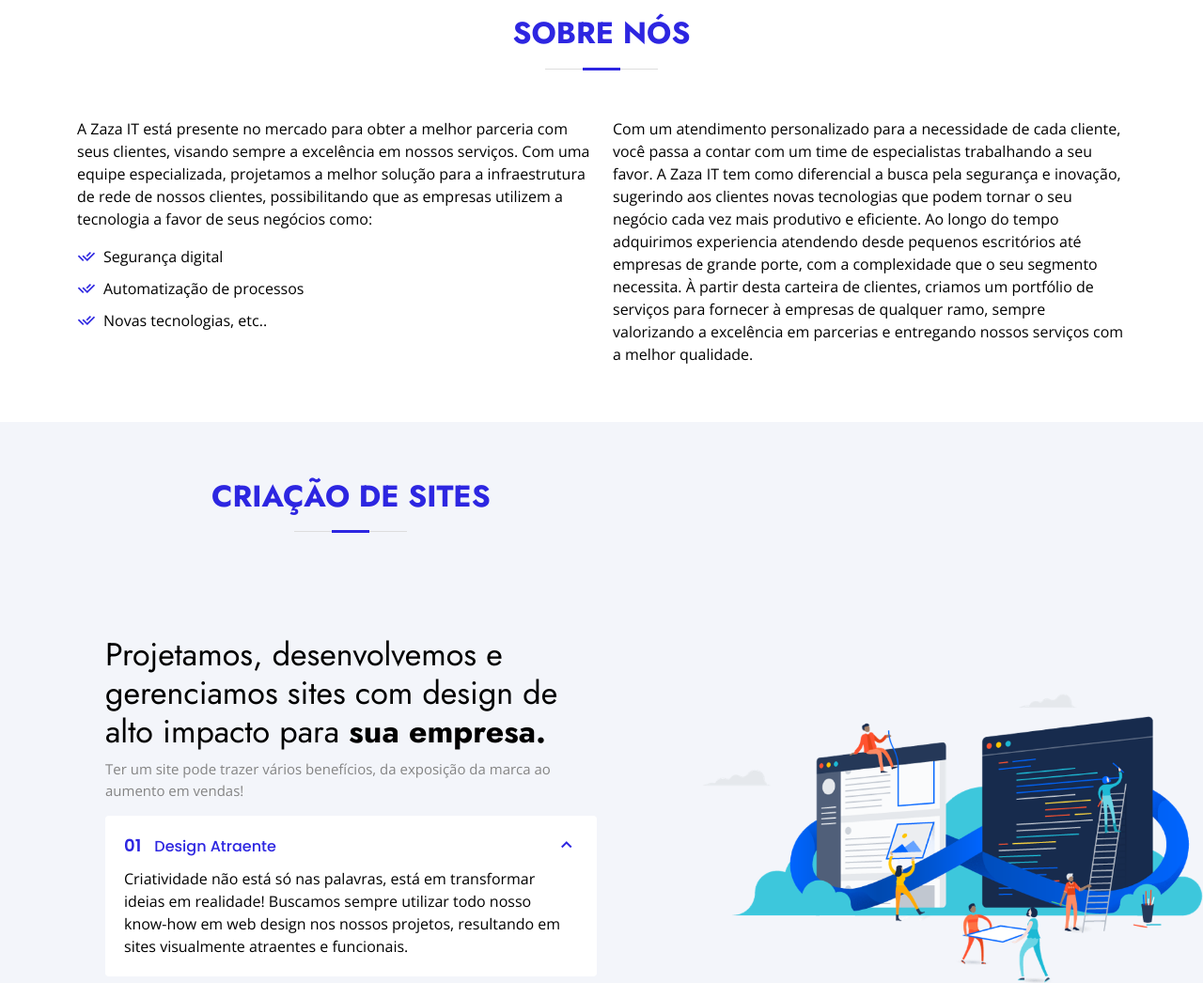
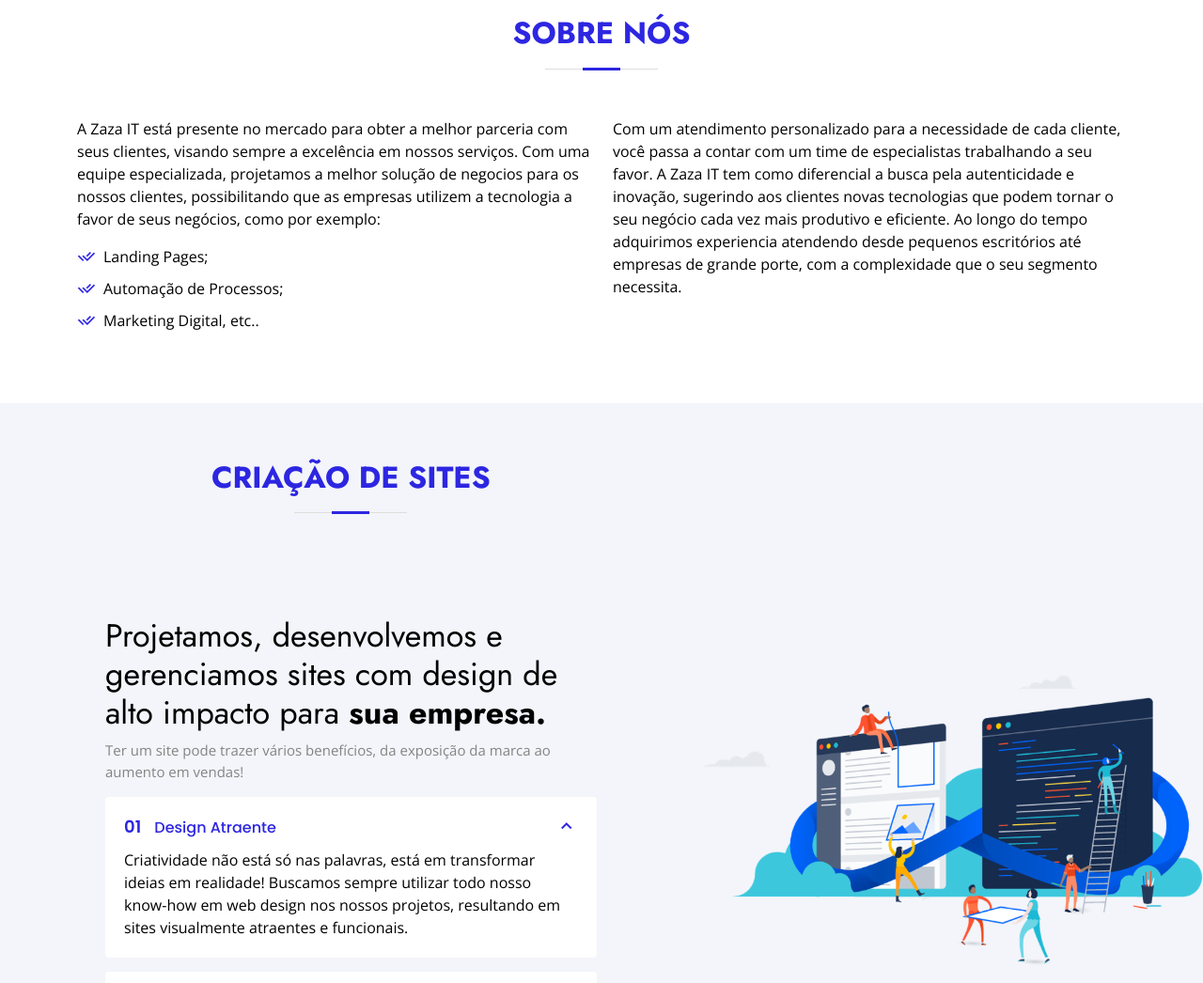
Before and after one commit to relicote/projeto-zaza, a plain HTML site: page index.html in a window 1280 px wide. Shown: the part 800-1846 px from the top of the page at 94% size. Drawn offline with nearby package versions, Linux system fonts and the light colour scheme.

Commit message:
update
atualizando textos de apresentação do site

```diff
--- a/index.html
+++ b/index.html
@@ -53,7 +53,7 @@
           <li><a class="nav-link scrollto active" href="#hero">Home</a></li>
           <li><a class="nav-link scrollto" href="#about">Sobre nós</a></li>
           <li><a class="nav-link scrollto" href="#servicos">Serviços</a></li>
-		  <li><a class="nav-link scrollto" href="#planos">Planos</a></li>
+		      <!--<li><a class="nav-link scrollto" href="#planos">Planos</a></li> -->
           <li><a class="nav-link scrollto" href="#contato">Contato</a></li>
           <li><a class="getstarted get-started-btn" href="#criachamado">Abrir chamado</a></li>
         </ul>
@@ -124,17 +124,17 @@
         <div class="row content">
           <div class="col-lg-6">
             <p>
-              A Zaza IT está presente no mercado para obter a melhor parceria com seus clientes, visando sempre a excelência em nossos serviços. Com uma equipe especializada, projetamos a melhor solução para a infraestrutura de rede de nossos clientes, possibilitando que as empresas utilizem a tecnologia a favor de seus negócios como:
+              A Zaza IT está presente no mercado para obter a melhor parceria com seus clientes, visando sempre a excelência em nossos serviços. Com uma equipe especializada, projetamos a melhor solução de negocios para os nossos clientes, possibilitando que as empresas utilizem a tecnologia a favor de seus negócios, como por exemplo:
             </p>
             <ul>
-              <li><i class="ri-check-double-line"></i> Segurança digital</li>
-              <li><i class="ri-check-double-line"></i> Automatização de processos</li>
-              <li><i class="ri-check-double-line"></i> Novas tecnologias, etc..</li>
+              <li><i class="ri-check-double-line"></i> Landing Pages;</li>
+              <li><i class="ri-check-double-line"></i> Automação de Processos;</li>
+              <li><i class="ri-check-double-line"></i> Marketing Digital, etc..</li>
             </ul>
           </div>
           <div class="col-lg-6 pt-4 pt-lg-0">
             <p>
-              Com um atendimento personalizado para a necessidade de cada cliente, você passa a contar com um time de especialistas trabalhando a seu favor. A Zaza IT tem como diferencial a busca pela segurança e inovação, sugerindo aos clientes novas tecnologias que podem tornar o seu negócio cada vez mais produtivo e eficiente. Ao longo do tempo adquirimos experiencia atendendo desde pequenos escritórios até empresas de grande porte, com a complexidade que o seu segmento necessita. À partir desta carteira de clientes, criamos um portfólio de serviços para fornecer à empresas de qualquer ramo, sempre valorizando a excelência em parcerias e entregando nossos serviços com a melhor qualidade.
+              Com um atendimento personalizado para a necessidade de cada cliente, você passa a contar com um time de especialistas trabalhando a seu favor. A Zaza IT tem como diferencial a busca pela autenticidade e inovação, sugerindo aos clientes novas tecnologias que podem tornar o seu negócio cada vez mais produtivo e eficiente. Ao longo do tempo adquirimos experiencia atendendo desde pequenos escritórios até empresas de grande porte, com a complexidade que o seu segmento necessita.
             </p>
             <!-- <a href="#" class="btn-learn-more">Saiba Mais</a> -->
           </div>
@@ -224,7 +224,7 @@
 		  <div class="container aos-init aos-animate" data-aos="fade-up">
             <div class="section-title">
 			<h3>
-			SLA
+			ANALISE DE LEADS
 			</h3>
 			</div>
 
@@ -473,6 +473,8 @@
     </section><!-- End Team Section -->
 
     <!-- ======= Pricing Section ======= -->
+
+    <!--
     <section id="planos" class="pricing">
           <div class="container" data-aos="fade-up">
 
@@ -536,6 +538,8 @@
 
           </div>
         </section>
+
+        -->
 		<!-- End Pricing Section -->
 
 
@@ -577,7 +581,7 @@
           </div>
 
           <div class="col-lg-7 mt-5 mt-lg-0 d-flex align-items-stretch">
-            <form id="contact-form" action="https://formsubmit.co/ajax/contato@zazait.com.br" method="post" role="form" class="php-email-form">
+            <form id="contact-form" action="https://formsubmit.co/ajax/contatozazait@gmail.com" method="post" role="form" class="php-email-form">
               <div class="row">
                 <div class="form-group col-md-6">
                   <label for="name">Nome</label>
```
